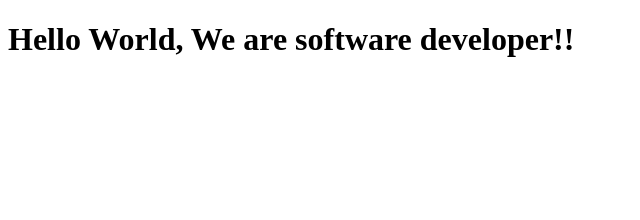
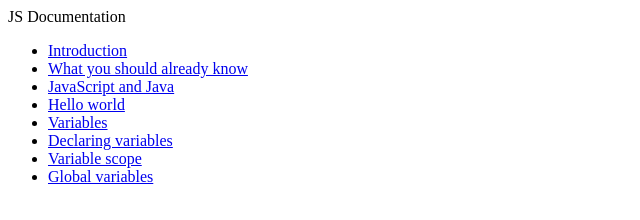
Before and after one commit to abenisamuel11/new-and-last-tecnical-documentation, a plain HTML site: page index.html in a window 1280 px wide. Shown: the whole page, without its empty margins (0-640 px from the left). Drawn offline with Linux system fonts and the light colour scheme.

Commit message:
i coded navbar elements

```diff
--- a/index.html
+++ b/index.html
@@ -7,7 +7,33 @@
   </head>
 
   <body>
-    <h1>Hello World, We are software developer!!</h1>
+    <nav id="navbar">
+      <header>JS Documentation</header>
+      <ul>
+        <li><a class="nav-link" href="#Introduction">Introduction</a></li>
+        <li>
+          <a class="nav-link" href="#What_you_should_already_know"
+            >What you should already know</a
+          >
+        </li>
+        <li>
+          <a class="nav-link" href="#JavaScript_and_Java"
+            >JavaScript and Java</a
+          >
+        </li>
+        <li><a class="nav-link" href="#Hello_world">Hello world</a></li>
+        <li><a class="nav-link" href="#Variables">Variables</a></li>
+        <li>
+          <a class="nav-link" href="#Declaring_variables"
+            >Declaring variables</a
+          >
+        </li>
+        <li><a class="nav-link" href="#Variable_scope">Variable scope</a></li>
+        <li>
+          <a class="nav-link" href="#Global_variables">Global variables</a>
+        </li>
+      </ul>
+    </nav>
     <script src="https://cdn.freecodecamp.org/testable-projects-fcc/v1/bundle.js"></script>
 
     <script  src="js/index.js"></script>
```
